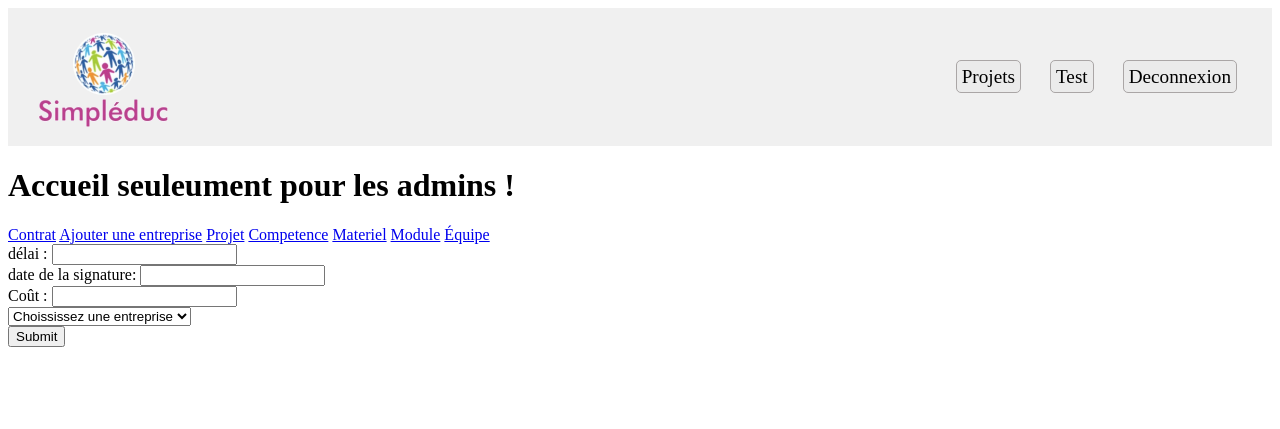
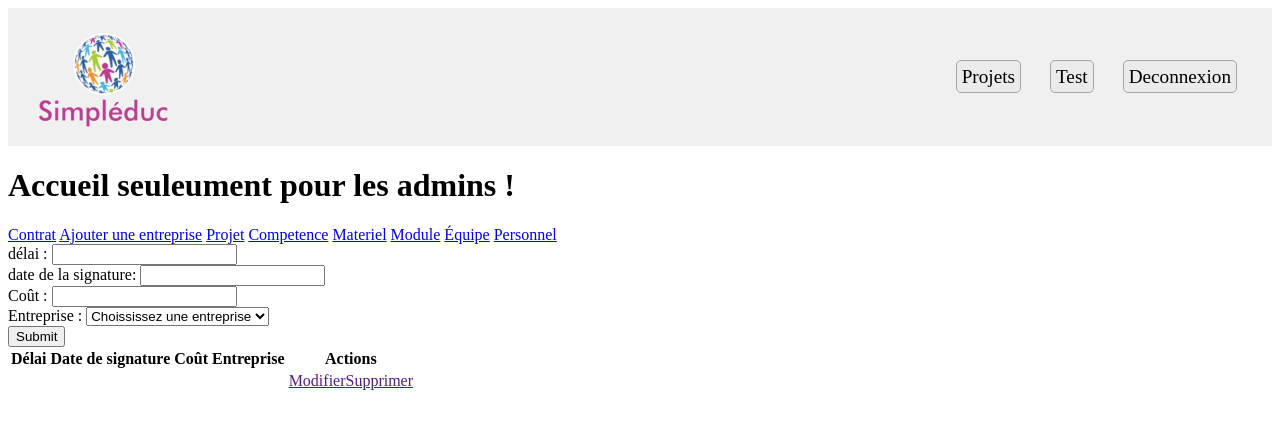
Before and after one commit to Toni59400/Simpleduc, a PHP site: page /connexion/accueil_admin.php?contrat=1 in a window 1280 px wide. Shown: the top 429 px of the page. Run offline with PHP 8.4, Linux system fonts and the light colour scheme; a user stored in the database is signed in.

Commit message:
accueil_admin

```diff
--- a/accueil_admin.php
+++ b/accueil_admin.php
@@ -27,6 +27,7 @@
             <a href="accueil_admin.php?materiel=1">Materiel</a>
             <a href="accueil_admin.php?module=1">Module</a>
             <a href="accueil_admin.php?equipe=1">Équipe</a>
+            <a href="accueil_admin.php?personnel=1">Personnel</a>
         </div>
 
 <?php
@@ -46,12 +47,34 @@ if (isset($_GET['contrat'])){
                 <input type="text" id="cout" name="cout">
             </div>
             <div>
+                <label for="entreprise">Entreprise :</label>
                 <select name="entreprise" id="entreprise">
                     <option value="">Choississez une entreprise</option>
                 </select>
             </div>
         </form>
         <input type="submit">
+
+        <table>
+            <thead>
+                <tr>
+                    <th>Délai</th>
+                    <th>Date de signature</th>
+                    <th>Coût</th>
+                    <th>Entreprise</th>
+                    <th>Actions</th>
+                </tr>
+            </thead>
+            <tbody>
+                <tr>
+                    <td></td>
+                    <td></td>
+                    <td></td>
+                    <td></td>
+                    <td><a href="">Modifier</a><a href="">Supprimer</a></td>
+                </tr>
+            </tbody>
+        </table>
 <?php
 }
 if (isset($_GET['entreprise'])){
@@ -72,22 +95,63 @@ if (isset($_GET['entreprise'])){
         </form>
         <input type="submit">
 
+        <table>
+            <thead>
+                <tr>
+                    <th>Nom de l'entreprise</th>
+                    <th>Email de l'entreprise</th>
+                    <th>Contact de l'entreprise</th>
+                    <th>Actions</th>
+                </tr>
+            </thead>
+            <tbody>
+                <tr>
+                    <td></td>
+                    <td></td>
+                    <td></td>
+                    <td><a href="">Modifier</a><a href="">Supprimer</a></td>
+                </tr>
+            </tbody>
+        </table>
+
 <?php
 }
 if (isset($_GET['projet'])){
 ?>
         <form action="" method="post">
             <div>
+                <label for="contrat">contrat</label>
                 <select name="contrat" id="contrat">
                     <option value="">Choississez un contrat</option>
                 </select>
             </div>
+            <input type="submit" value="Selectionner">
             <div>
-                <label for="Cahier de charges"></label>
-                <textarea name="cahier_des_charges" id="cahier_des_charges" cols="30" rows="10"></textarea>
+                <textarea name="cahier_des_charges" placeholder="cahier des charges" id="cahier_des_charges" cols="30" rows="10"></textarea>
             </div>
         </form>
         <input type="submit">
+
+        <table>
+            <thead>
+                <tr>
+                    <th>Delai</th>
+                    <th>Budget</th>
+                    <th>Cahier des charges</th>
+                    <th>Id contrat</th>
+                    <th>Actions</th>
+                </tr>
+            </thead>
+            <tbody>
+                <tr>
+                    <td></td>
+                    <td></td>
+                    <td></td>
+                    <td></td>
+                    <td><a href="">Modifier</a><a href="">Supprimer</a></td>
+                </tr>
+            </tbody>
+        </table>
 <?php
 }
 if (isset($_GET['competence'])){
@@ -99,6 +163,21 @@ if (isset($_GET['competence'])){
             </div>
         </form>
         <input type="submit">
+
+        <table>
+            <thead>
+                <tr>
+                    <th>Compétence</th>
+                    <th>Actions</th>
+                </tr>
+            </thead>
+            <tbody>
+                <tr>
+                    <td></td>
+                    <td><a href="">Modifier</a><a href="">Supprimer</a></td>
+                </tr>
+            </tbody>
+        </table>
 <?php
 }
 if (isset($_GET['materiel'])){
@@ -110,6 +189,21 @@ if (isset($_GET['materiel'])){
             </div>
         </form>
         <input type="submit">
+
+        <table>
+            <thead>
+                <tr>
+                    <th>Matériel</th>
+                    <th>Actions</th>
+                </tr>
+            </thead>
+            <tbody>
+                <tr>
+                    <td></td>
+                    <td><a href="">Modifier</a><a href="">Supprimer</a></td>
+                </tr>
+            </tbody>
+        </table>
 <?php
 }
 if (isset($_GET['module'])){
@@ -131,6 +225,25 @@ if (isset($_GET['module'])){
             </div>
         </form>
         <input type="submit">
+
+        <table>
+            <thead>
+                <tr>
+                    <th>Nom du module</th>
+                    <th>Nom de l'équipe</th>
+                    <th>Nom du projet</th>
+                    <th>Actions</th>
+                </tr>
+            </thead>
+            <tbody>
+                <tr>
+                    <td></td>
+                    <td></td>
+                    <td></td>
+                    <td><a href="">Modifier</a><a href="">Supprimer</a></td>
+                </tr>
+            </tbody>
+        </table>
 <?php
 }
 if (isset($_GET['equipe'])){
@@ -150,8 +263,59 @@ if (isset($_GET['equipe'])){
             </div>
         </form>
         <input type="submit">
+
+        <table>
+            <thead>
+                <tr>
+                    <th>Nom de l'équipe</th>
+                    <th>Responsable</th>
+                    <th>Developpeur</th>
+                    <th>Actions</th>
+                </tr>
+            </thead>
+            <tbody>
+                <tr>
+                    <td></td>
+                    <td></td>
+                    <td></td>
+                    <td><a href="">Modifier</a><a href="">Supprimer</a></td>
+                </tr>
+            </tbody>
+        </table>
 <?php
-    }
+}
+if (isset($_GET['personnel'])){
+?>
+
+        <table>
+            <thead>
+                <tr>
+                    <th>Nom</th>
+                    <th>Prenom</th>
+                    <th>Email</th>
+                    <th>Date d'inscription</th>
+                    <th>Date de la dernière connexion</th>
+                    <th>Fonction</th>
+                    <th>Admin</th>
+                    <th>Actions</th>
+                </tr>
+            </thead>
+            <tbody>
+                <tr>
+                    <td></td>
+                    <td></td>
+                    <td></td>
+                    <td></td>
+                    <td></td>
+                    <td></td>
+                    <td></td>
+                    <td><a href="">Modifier</a><a href="">Supprimer</a></td>
+                </tr>
+            </tbody>
+        </table>
+
+<?php
+}
 }else{
 ?>
 
```
